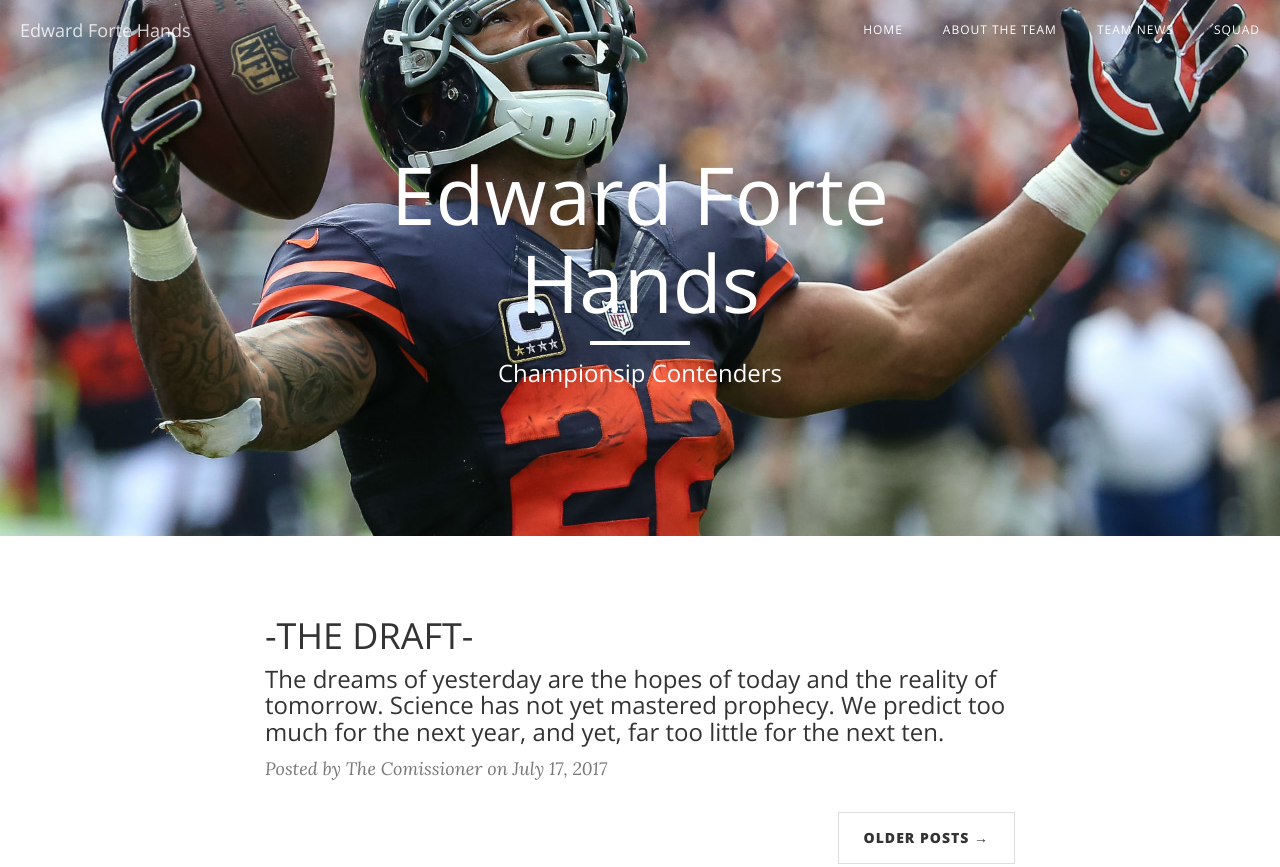
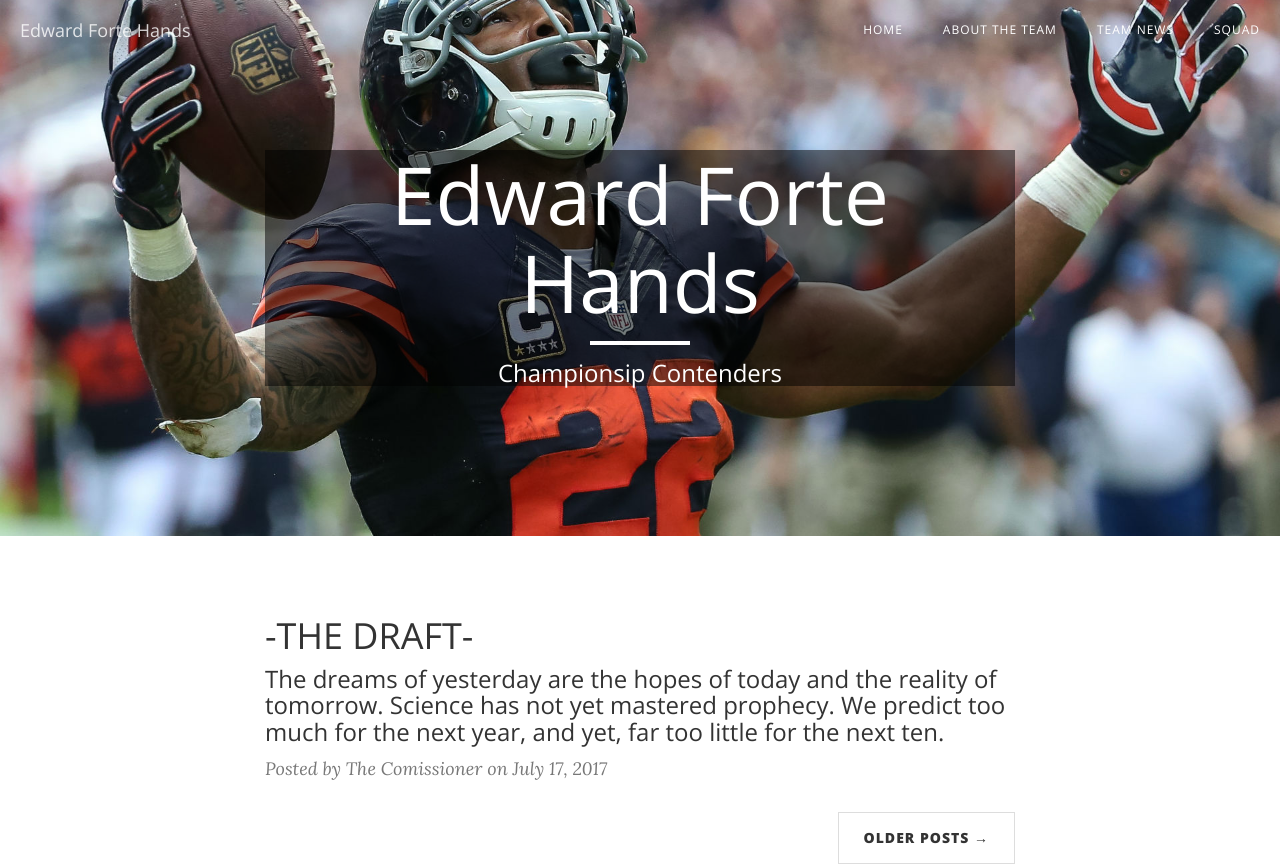
Before and after one commit to stephenjbell1/ffPage, a website: page index.html in a window 1280 px wide. Shown: the top 867 px of the page. Drawn offline with nearby package versions, Linux system fonts and the light colour scheme.

Commit message:
changed text in the post page

```diff
--- a/index.html
+++ b/index.html
@@ -74,9 +74,11 @@
             <div class="row">
                 <div class="col-lg-8 col-lg-offset-2 col-md-10 col-md-offset-1">
                     <div class="site-heading">
-                        <h1>Edward Forte Hands</h1>
-                        <hr class="small">
-                        <span class="subheading">Championsip Contenders</span>
+                        <div id="seethrough2">
+                            <h1>Edward Forte Hands</h1>
+                            <hr class="small">
+                            <span class="subheading">Championsip Contenders</span>
+                        </div>
                     </div>
                 </div>
             </div>
```
